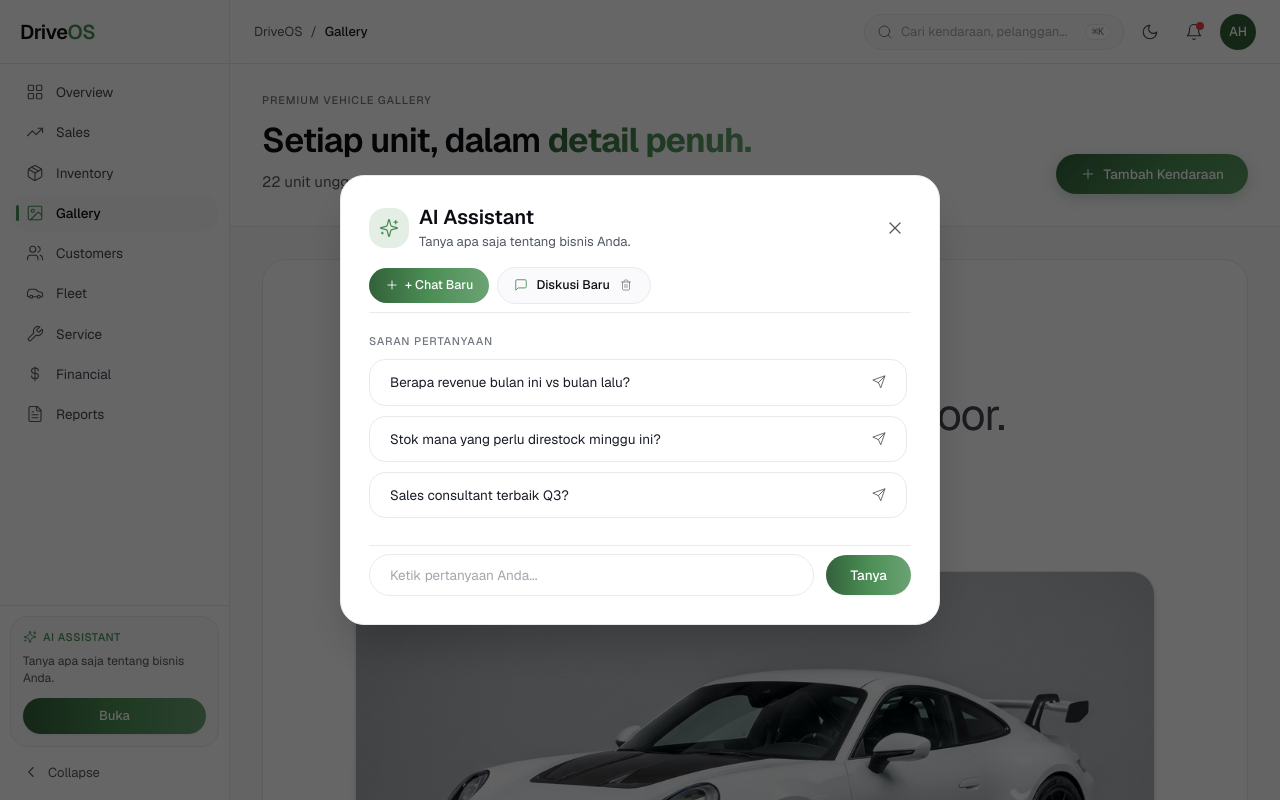
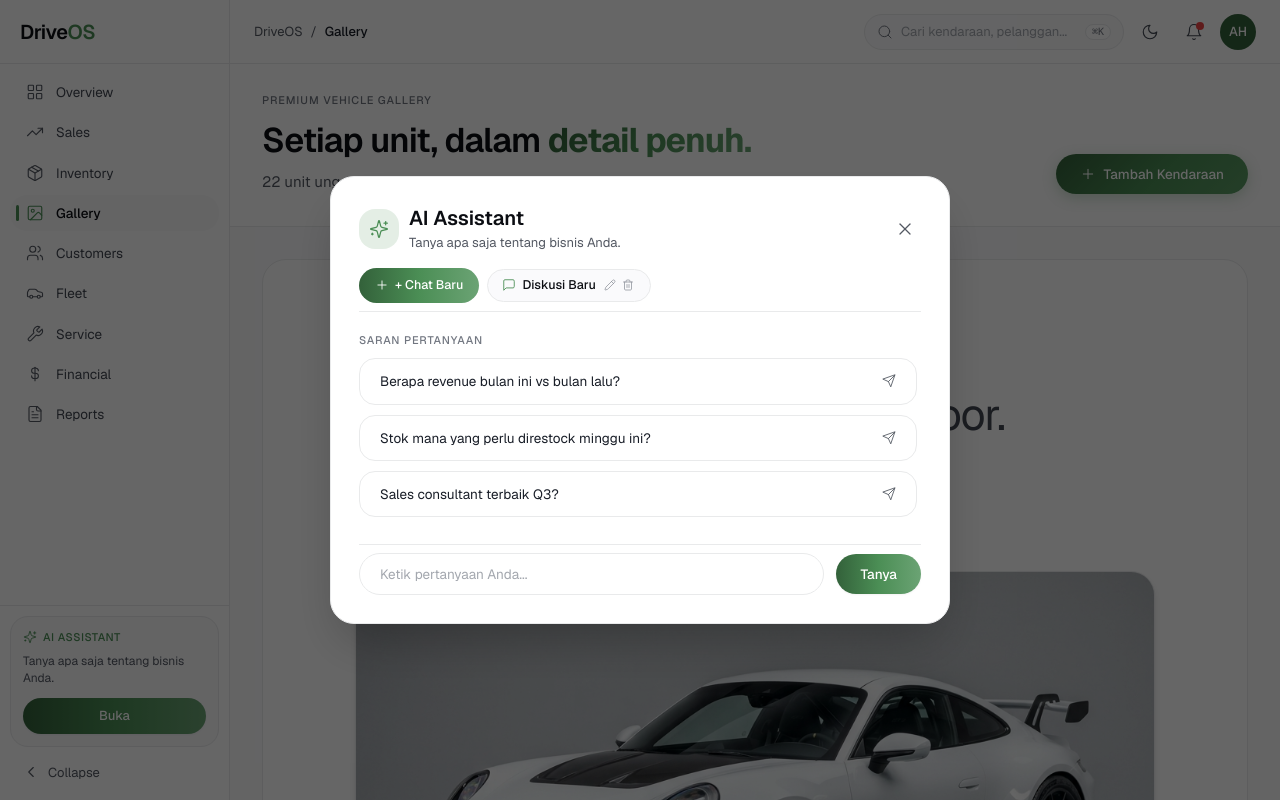
Before and after one commit to Nevad-dot/Vibe-Coding-DriveOS, a Next.js app in the folder apps/web/: page /gallery in a window 1280 px wide. Both pictures are taken after a click on the button "Buka". Built offline with nearby package versions, Linux system fonts and the light colour scheme.

Commit message:
feat: add inline session renaming and permanent localStorage persistence for AI chat threads

```diff
--- a/apps/web/src/features/dashboard/components/AiAssistantModal.tsx
+++ b/apps/web/src/features/dashboard/components/AiAssistantModal.tsx
@@ -2,7 +2,7 @@
 
 import React, { useState, useRef, useEffect } from "react";
 import { motion, AnimatePresence } from "framer-motion";
-import { Sparkles, X, Send, Bot, User, Plus, Trash2, MessageSquare } from "lucide-react";
+import { Sparkles, X, Send, Bot, User, Plus, Trash2, MessageSquare, Pencil, Check } from "lucide-react";
 
 interface AiAssistantModalProps {
   isOpen: boolean;
@@ -36,24 +36,58 @@ const AI_RESPONSES: Record<string, string> = {
     "Rendra Prasetya memimpin performa Q3 dengan 18 unit closed (Rp 68,4 M - 120% dari target), disusul Diva Anindya (15 unit - Rp 54,2 M).",
 };
 
+const LOCAL_STORAGE_KEY = "driveos_ai_sessions_v1";
+const LOCAL_STORAGE_ACTIVE_KEY = "driveos_ai_active_session_v1";
+
 export const AiAssistantModal: React.FC<AiAssistantModalProps> = ({
   isOpen,
   onClose,
 }) => {
-  const [sessions, setSessions] = useState<ChatSession[]>([
+  const [sessions, setSessions] = useState<ChatSession[]>(() => {
+    if (typeof window !== "undefined") {
+      const saved = localStorage.getItem(LOCAL_STORAGE_KEY);
+      if (saved) {
+        try {
+          const parsed = JSON.parse(saved);
+          if (Array.isArray(parsed) && parsed.length > 0) return parsed;
+        } catch {
+          // Fallback if JSON parse fails
+        }
+      }
+    }
+    return [
       {
         id: "session-1",
         title: "Diskusi Baru",
         messages: [],
       },
-  ]);
-  const [activeSessionId, setActiveSessionId] = useState<string>("session-1");
+    ];
+  });
+
+  const [activeSessionId, setActiveSessionId] = useState<string>(() => {
+    if (typeof window !== "undefined") {
+      const savedId = localStorage.getItem(LOCAL_STORAGE_ACTIVE_KEY);
+      if (savedId) return savedId;
+    }
+    return "session-1";
+  });
+
   const [query, setQuery] = useState("");
   const [isThinking, setIsThinking] = useState(false);
+  const [editingSessionId, setEditingSessionId] = useState<string | null>(null);
+  const [editingTitleText, setEditingTitleText] = useState("");
   const scrollContainerRef = useRef<HTMLDivElement>(null);
 
   const activeSession =
     sessions.find((s) => s.id === activeSessionId) || sessions[0];
+
+  // Save sessions to localStorage whenever they change
+  useEffect(() => {
+    if (typeof window !== "undefined" && sessions.length > 0) {
+      localStorage.setItem(LOCAL_STORAGE_KEY, JSON.stringify(sessions));
+      localStorage.setItem(LOCAL_STORAGE_ACTIVE_KEY, activeSessionId);
+    }
+  }, [sessions, activeSessionId]);
 
   // ChatGPT-style auto-scroll to bottom of message stream
   useEffect(() => {
@@ -85,13 +119,14 @@ export const AiAssistantModal: React.FC<AiAssistantModalProps> = ({
 
     if (sessions.length <= 1) {
       const freshId = `session-${Date.now()}`;
-      setSessions([
+      const freshSessions = [
         {
           id: freshId,
           title: "Diskusi Baru",
           messages: [],
         },
-      ]);
+      ];
+      setSessions(freshSessions);
       setActiveSessionId(freshId);
       setQuery("");
       return;
@@ -102,6 +137,24 @@ export const AiAssistantModal: React.FC<AiAssistantModalProps> = ({
     if (activeSessionId === idToDelete) {
       setActiveSessionId(filtered[0].id);
     }
+  };
+
+  // Rename Session Handlers
+  const startRenaming = (e: React.MouseEvent, session: ChatSession) => {
+    e.stopPropagation();
+    setEditingSessionId(session.id);
+    setEditingTitleText(session.title);
+  };
+
+  const saveRenamedTitle = (sessionId: string) => {
+    if (editingTitleText.trim()) {
+      setSessions((prev) =>
+        prev.map((s) =>
+          s.id === sessionId ? { ...s, title: editingTitleText.trim() } : s
+        )
+      );
+    }
+    setEditingSessionId(null);
   };
 
   const handlePromptClick = (promptText: string) => {
@@ -120,8 +173,8 @@ export const AiAssistantModal: React.FC<AiAssistantModalProps> = ({
     // Update current session title if it's the first message
     const isFirstMessage = activeSession.messages.length === 0;
     const updatedTitle = isFirstMessage
-      ? promptText.length > 24
-        ? `${promptText.substring(0, 22)}...`
+      ? promptText.length > 22
+        ? `${promptText.substring(0, 20)}...`
         : promptText
       : activeSession.title;
 
@@ -182,7 +235,7 @@ export const AiAssistantModal: React.FC<AiAssistantModalProps> = ({
             animate={{ opacity: 1, scale: 1, y: 0 }}
             exit={{ opacity: 0, scale: 0.92, y: 12 }}
             transition={{ type: "spring", stiffness: 420, damping: 28 }}
-            className="bg-surfaceLight-card border border-surfaceLight-border w-full max-w-[600px] rounded-3xl p-6 md:p-7 shadow-2xl flex flex-col gap-4 relative overflow-hidden z-[10000]"
+            className="bg-surfaceLight-card border border-surfaceLight-border w-full max-w-[620px] rounded-3xl p-6 md:p-7 shadow-2xl flex flex-col gap-4 relative overflow-hidden z-[10000]"
           >
             {/* Top Modal Header */}
             <div className="flex items-center justify-between gap-4">
@@ -211,7 +264,7 @@ export const AiAssistantModal: React.FC<AiAssistantModalProps> = ({
               </button>
             </div>
 
-            {/* ChatGPT Sessions History Bar & New Chat Button with Uniform Pill Styling */}
+            {/* ChatGPT Sessions History Bar with Rename & Permanent LocalStorage Persistence */}
             <div className="flex items-center gap-2 overflow-x-auto pb-2 border-b border-surfaceLight-border select-none">
               <button
                 type="button"
@@ -224,18 +277,55 @@ export const AiAssistantModal: React.FC<AiAssistantModalProps> = ({
 
               {sessions.map((sess) => {
                 const isActive = sess.id === activeSession?.id;
+                const isEditingThis = editingSessionId === sess.id;
+
                 return (
                   <div
                     key={sess.id}
                     onClick={() => setActiveSessionId(sess.id)}
-                    className={`px-4 py-2 rounded-full text-[12.5px] font-medium inline-flex items-center gap-2 cursor-pointer transition-all shrink-0 max-w-[170px] ${
+                    className={`px-3.5 py-1.5 rounded-full text-[12.5px] font-medium inline-flex items-center gap-1.5 cursor-pointer transition-all shrink-0 max-w-[190px] ${
                       isActive
                         ? "bg-surfaceLight-pearl text-textGray-display border border-surfaceLight-border shadow-2xs"
                         : "text-textGray-tertiary hover:text-textGray-primary hover:bg-surfaceLight-pearl/60 border border-transparent"
                     }`}
                   >
                     <MessageSquare className="w-3.5 h-3.5 shrink-0 text-[#4B8E55]" strokeWidth={1.5} />
-                    <span className="truncate">{sess.title}</span>
+
+                    {isEditingThis ? (
+                      <div className="flex items-center gap-1">
+                        <input
+                          type="text"
+                          value={editingTitleText}
+                          onChange={(e) => setEditingTitleText(e.target.value)}
+                          onKeyDown={(e) => {
+                            if (e.key === "Enter") saveRenamedTitle(sess.id);
+                          }}
+                          autoFocus
+                          className="w-[90px] bg-surfaceLight-card border border-[#4B8E55] text-[12px] px-1.5 py-0.5 rounded text-textGray-display focus:outline-none"
+                        />
+                        <button
+                          type="button"
+                          onClick={() => saveRenamedTitle(sess.id)}
+                          className="text-[#4B8E55] hover:text-brand p-0.5"
+                          title="Save Title"
+                        >
+                          <Check className="w-3 h-3" strokeWidth={2} />
+                        </button>
+                      </div>
+                    ) : (
+                      <>
+                        <span className="truncate max-w-[100px]">{sess.title}</span>
+
+                        <div className="flex items-center gap-0.5 opacity-80 hover:opacity-100">
+                          <button
+                            type="button"
+                            onClick={(e) => startRenaming(e, sess)}
+                            className="text-textGray-muted hover:text-[#4B8E55] transition-colors p-0.5"
+                            title="Rename Diskusi"
+                          >
+                            <Pencil className="w-3 h-3" strokeWidth={1.5} />
+                          </button>
+
                           <button
                             type="button"
                             onClick={(e) => deleteSession(e, sess.id)}
@@ -245,16 +335,19 @@ export const AiAssistantModal: React.FC<AiAssistantModalProps> = ({
                             <Trash2 className="w-3 h-3" strokeWidth={1.5} />
                           </button>
                         </div>
+                      </>
+                    )}
+                  </div>
                 );
               })}
             </div>
 
-            {/* Conversation History / Preset Prompts View with Clean Vertical Gaps */}
+            {/* Conversation History / Preset Prompts View */}
             <div
               ref={scrollContainerRef}
               className="flex flex-col gap-3 min-h-[200px] max-h-[340px] overflow-y-auto pr-1 scroll-smooth"
             >
-              {activeSession.messages.length === 0 ? (
+              {activeSession?.messages.length === 0 ? (
                 // Preset Suggested Prompt Pills (Presented on EVERY New Chat Session)
                 <div className="flex flex-col gap-2.5 pt-1">
                   <span className="text-[11px] font-medium text-textGray-muted uppercase tracking-[0.08em] block">
@@ -275,7 +368,7 @@ export const AiAssistantModal: React.FC<AiAssistantModalProps> = ({
               ) : (
                 // Chat Message Stream
                 <div className="flex flex-col gap-3 pt-1">
-                  {activeSession.messages.map((msg) => (
+                  {activeSession?.messages.map((msg) => (
                     <div
                       key={msg.id}
                       className={`flex gap-3 text-[13.5px] ${
```
Lines whose indentation alone changed are shown as unchanged.
